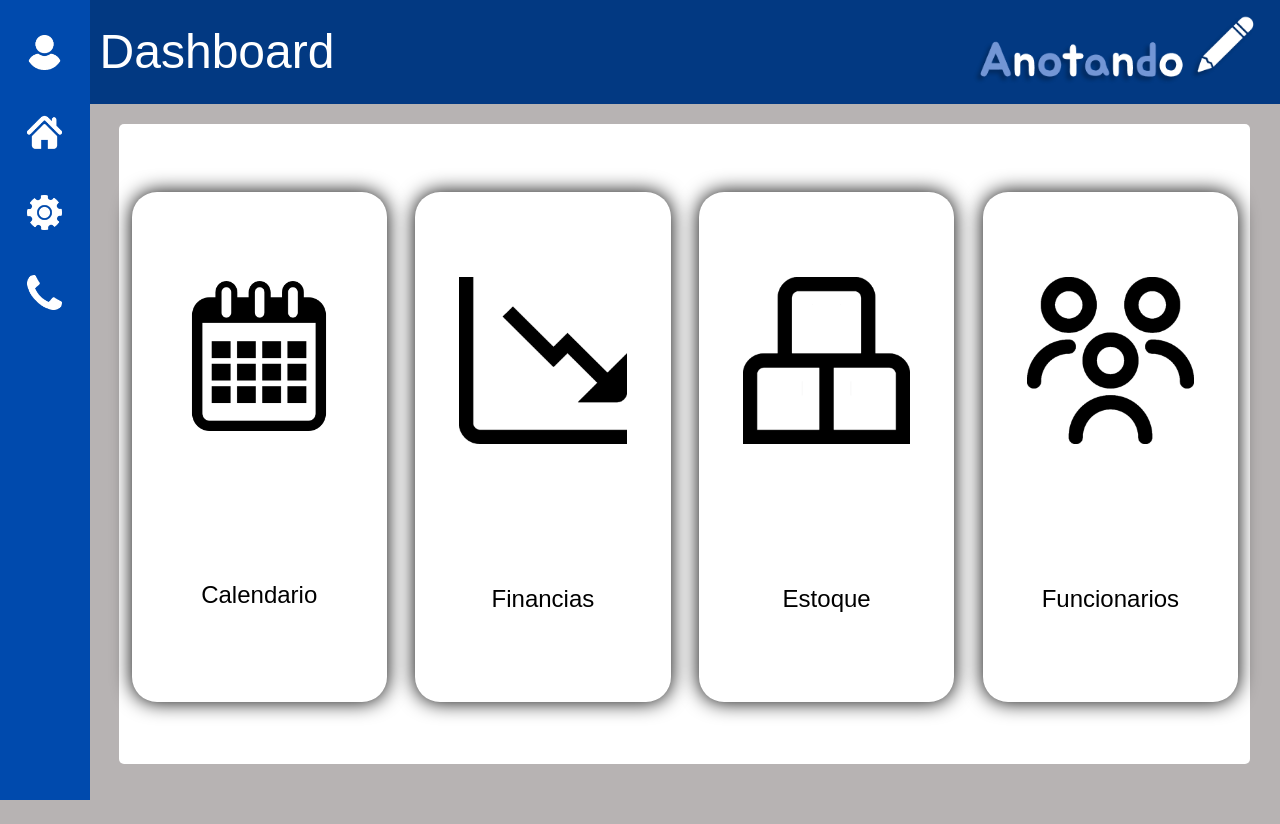
After one commit to Damacenno/Anotando, a PHP site: page /home.php in a window 1280 px wide. The commit adds this page. Run offline with PHP 8.4, Linux system fonts and the light colour scheme.

Commit message:
organizei as paginas, add page home

```diff
--- a/dashboard.php
+++ b/calendario.php
@@ -56,7 +56,7 @@ require_once "header.php";
                 </div>
             </div>
         </div>
-        <script src="estudos.js"></script>
+        <script src="js/estudos.js"></script>
         <script src="https://cdn.jsdelivr.net/npm/jquery@3.4.1/dist/jquery.min.js"></script>
         <script src="./evo-calendar/js/evo-calendar.min.js"></script>
         <script src="./demo/demo.js"></script>
--- a/css/style.css
+++ b/css/style.css
@@ -1,16 +1,24 @@
+:root {
+    --cor-0: #FFFFFF;
+    --cor-1: #b7b3b3;
+    --cor-2: #7396D5;
+    --cor-3: #004AAD;
+    --cor-4: #023982;
+    --cor-5: #000000;
+}
+
 * {
     font-family: sans-serif, 'Source Sans 3', sans-serif;
-
 }
 
 body {
-    background-color: #b7b3b3;
+    background-color: var(--cor-1);
     overflow-y: auto;
 
 }
 
 header {
-    background-color: #023982;
+    background-color: var(--cor-4);
     position: fixed;
     display: flex;
     align-items: center;
@@ -40,7 +48,7 @@ header .nome-pagina h2 {
 }
 
 .box {
-    background-color: #E8E8E8;
+    background-color: var(--cor-2);
     height: 100%;
     margin-left: 7%;
     margin-left: max(7%, 65px);
@@ -52,7 +60,7 @@ sidebar {
     position: fixed;
     width: 7%;
     min-height: 100vh;
-    background-color: #004AAD;
+    background-color: var(--cor-3);
     overflow-x: hidden;
     transition: 0.5s;
     z-index: 1;
@@ -134,22 +142,27 @@ sidebar .icons-sideBar {
 }
 
 .box-option {
-    box-shadow: rgb(69, 69, 69) 7px 7px 7px;
-    background-color: #FFFFFF;
+    box-shadow: var(--cor-5) 0px 0px 20px;
+    background-color: var(--cor-0);
     border-radius: 25px;
-    width: 200px;
-    height: 200px;
+    width: calc(90% / 4);
+    height: 100%;
     cursor: pointer;
     margin: 10px;
     font-weight: 500;
     display: flex;
     flex-direction: column;
     justify-content: space-around;
+    text-decoration: none;
+    color: var(--cor-5);
+    font-size: 1.5rem;
 }
 
 .box-option:hover {
     transition: .3s;
     transform: scale(1.05);
+    text-decoration: none;
+    color: var(--cor-5);
 }
 
 .box-option .img_box_option img {
@@ -158,13 +171,20 @@ sidebar .icons-sideBar {
 
 .box-option a {
     text-decoration: none;
-    color: black;
+    color: var(--cor-5);
+}
+
+.box-option-content {
+    display: flex;
+    height: 100%;
+    flex-direction: column;
+    justify-content: space-around;
 }
 
 .container-main {
     width: 100%;
     min-height: 90vh;
-    background-color: #8094ad;
+    background-color: var(--cor-1);
     display: flex;
     flex-direction: column;
     justify-content: flex-start;
@@ -188,7 +208,7 @@ sidebar .icons-sideBar {
     justify-content: center;
     align-items: center;
     cursor: pointer;
-    color: #FFFFFF;
+    color: var(--cor-0);
     font-weight: 600;
     font-size: 1.1em;
     border-radius: 25px 25px 0px 0px;
@@ -197,7 +217,7 @@ sidebar .icons-sideBar {
 
 .main-selected {
     transition: .1s;
-    background-color: #FFFFFF;
+    background-color: var(--cor-0);
     color: black;
     font-size: 1.3em;
 
@@ -207,8 +227,8 @@ sidebar .icons-sideBar {
 .main {
     width: 95%;
     height: auto;
-    min-height: 60vh;
-    background-color: #FFFFFF;
+    min-height: 80vh;
+    background-color: var(--cor-0);
     padding: 10px;
     border-radius: 5px;
 
@@ -240,7 +260,7 @@ sidebar .icons-sideBar {
     justify-content: center;
 }
 
-select{
+select {
     height: 2rem;
 }
 
@@ -259,7 +279,7 @@ select{
 }
 
 
-.uploadpic:hover{
+.uploadpic:hover {
     cursor: pointer;
 }
 
@@ -292,7 +312,7 @@ select{
 }
 
 .btn_pesquisa {
-    background-color: #004AAD;
+    background-color: var(--cor-3);
     border-radius: 10px;
     outline: none;
     border: none;
--- a/functions/login_function.php
+++ b/functions/login_function.php
@@ -9,7 +9,7 @@ if (isset($_POST["login_senha"]) && isset($_POST["login_email"])) {
     $login = loginUsuario($conn, $email, $login_senha);
 
     if ($login === true) {
-        header("Location: ../dashboard.php");
+        header("Location: ../home.php");
     } else {
         header("Location:../index.php?login_sucesso=false");
     }
--- a/header.php
+++ b/header.php
@@ -18,7 +18,7 @@
     </head>
 
     <header>
-        <div class="nome-pagina">
+        <div class=" nome-pagina">
             <h2>Dashboard</h2>
         </div>
         <div class="logo-anotando">
@@ -28,10 +28,10 @@
 
     <sidebar>
         <!-- sidebar aqui -->
-        <a href="profilepage.php"><img class="icons-sideBar" src="assets/img/icons/perfil.png" alt=""></a>
-        <a href="dashboard.php"><img class="icons-sideBar" src="assets/img/icons/home.png" alt=""></a>
-        <a href="#"><img class="icons-sideBar" src="assets/img/icons/config.png" alt=""></a>
-        <a href="#"><img class="icons-sideBar" src="assets/img/icons/telefone.png" alt=""></a>
+        <a href="perfil.php"><img class="icons-sideBar" src="assets/img/icons/perfil.png" alt="perfil"></a>
+        <a href="home.php"><img class="icons-sideBar" src="assets/img/icons/home.png" alt="home"></a>
+        <a href="#"><img class="icons-sideBar" src="assets/img/icons/config.png" alt="config"></a>
+        <a href="#"><img class="icons-sideBar" src="assets/img/icons/telefone.png" alt="telefone"></a>
     </sidebar>
 
     <script src="https://code.jquery.com/jquery-3.3.1.slim.min.js"></script>
--- /dev/null
+++ b/home.php
@@ -0,0 +1,55 @@
+<?php
+require_once "header.php";
+?>
+<!DOCTYPE html>
+<html lang="pt-br">
+
+    <head>
+        <meta charset="UTF-8">
+        <meta name="viewport" content="width=device-width, initial-scale=1.0">
+        <link rel="stylesheet" href="https://cdn.jsdelivr.net/npm/bootstrap@5.3.0/dist/css/bootstrap.min.css">
+        <link rel="stylesheet" href="css/style.css">
+    </head>
+
+    <body>
+        <div class="box">
+            <div class="container-main">
+                <div class="main">
+                    <div class="row pt-5 d-flex justify-content-around" style="height: 90%;">
+                        <a href="calendario.php" class="box-option">
+                            <div class="text-center p-3 d-flex box-option-content">
+
+                                <div class="img_box_option"><img src="assets/img/icons/calendario_escuro.png" alt="">
+                                </div>
+                                Calendario
+
+                            </div>
+                        </a>
+                        <div class=" box-option text-center p-3 d-flex ">
+                            <div class="img_box_option"><img src="assets/img/icons/gastos.png" alt=""></div>
+                            Financias
+                        </div>
+
+                        <div class="box-option text-center p-3 d-flex ">
+                            <div class="img_box_option"><img src="assets/img/icons/estoque (1).png" alt=""></div>
+                            Estoque
+                        </div>
+
+
+                        <div class="box-option text-center p-3 d-flex ">
+                            <div class="img_box_option"><img src="assets/img/icons/funcionarios (1).png" alt=""></div>
+                            Funcionarios
+                        </div>
+
+                    </div>
+                </div>
+            </div>
+        </div>
+        <div class="container">
+            <div class="row">
+                <!-- Adicione as referências aos scripts do Bootstrap -->
+                <script src="https://cdn.jsdelivr.net/npm/bootstrap@5.3.0/dist/js/bootstrap.min.js"></script>
+            </div>
+    </body>
+
+</html>
```
Also changed, not shown: css/form.css (added, +20 -0 lines), form.css (deleted, +0 -20 lines), functions/functions_usuarios.php (+5 -5 lines), perfil.php (added, +67 -0 lines), profilepage.php (deleted, +0 -57 lines), assets/img/icons/calendario_claro.png (added), assets/img/icons/calendario_escuro.png (added), js/calendario.js (renamed from dashboard.js), js/estudos.js (renamed from estudos.js).
